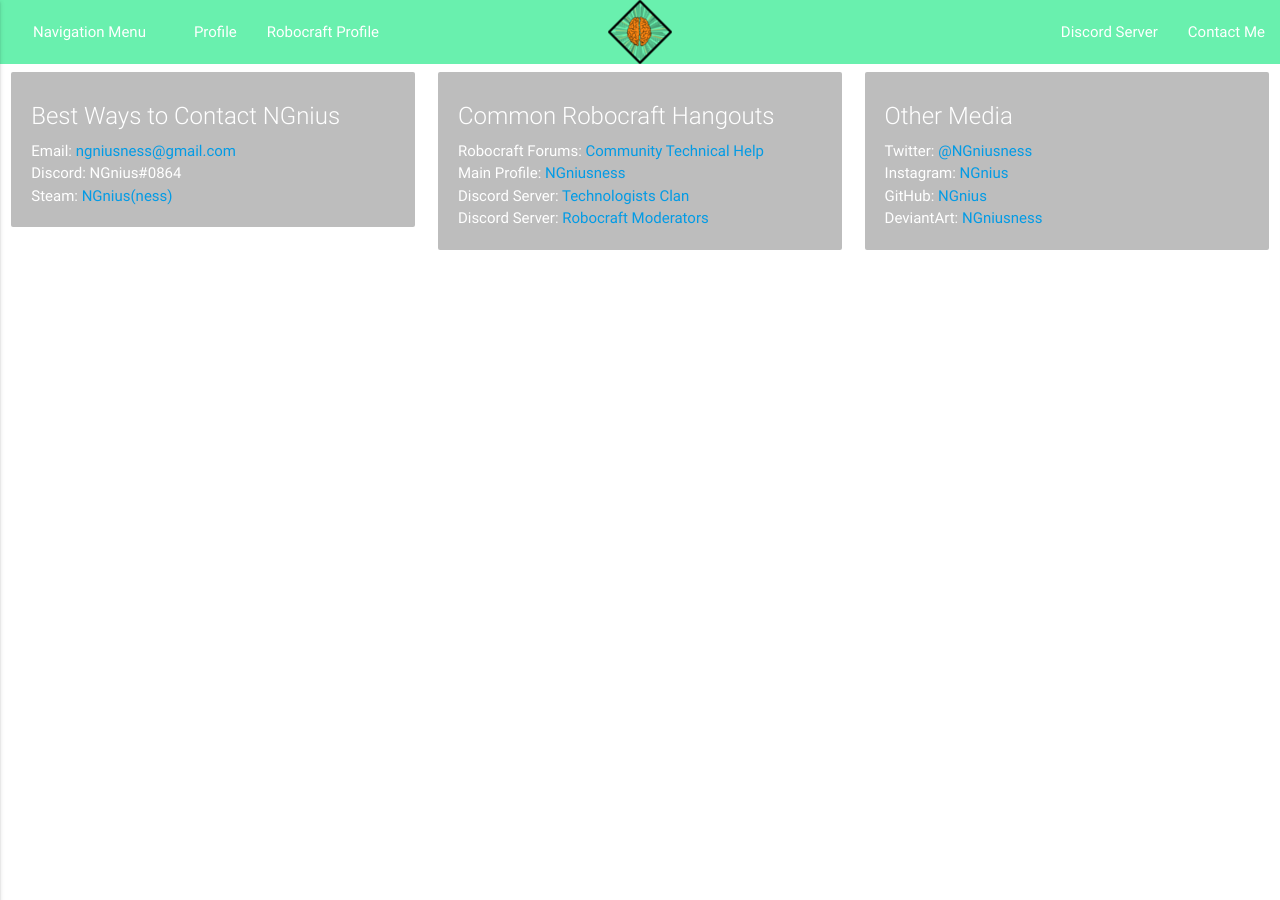
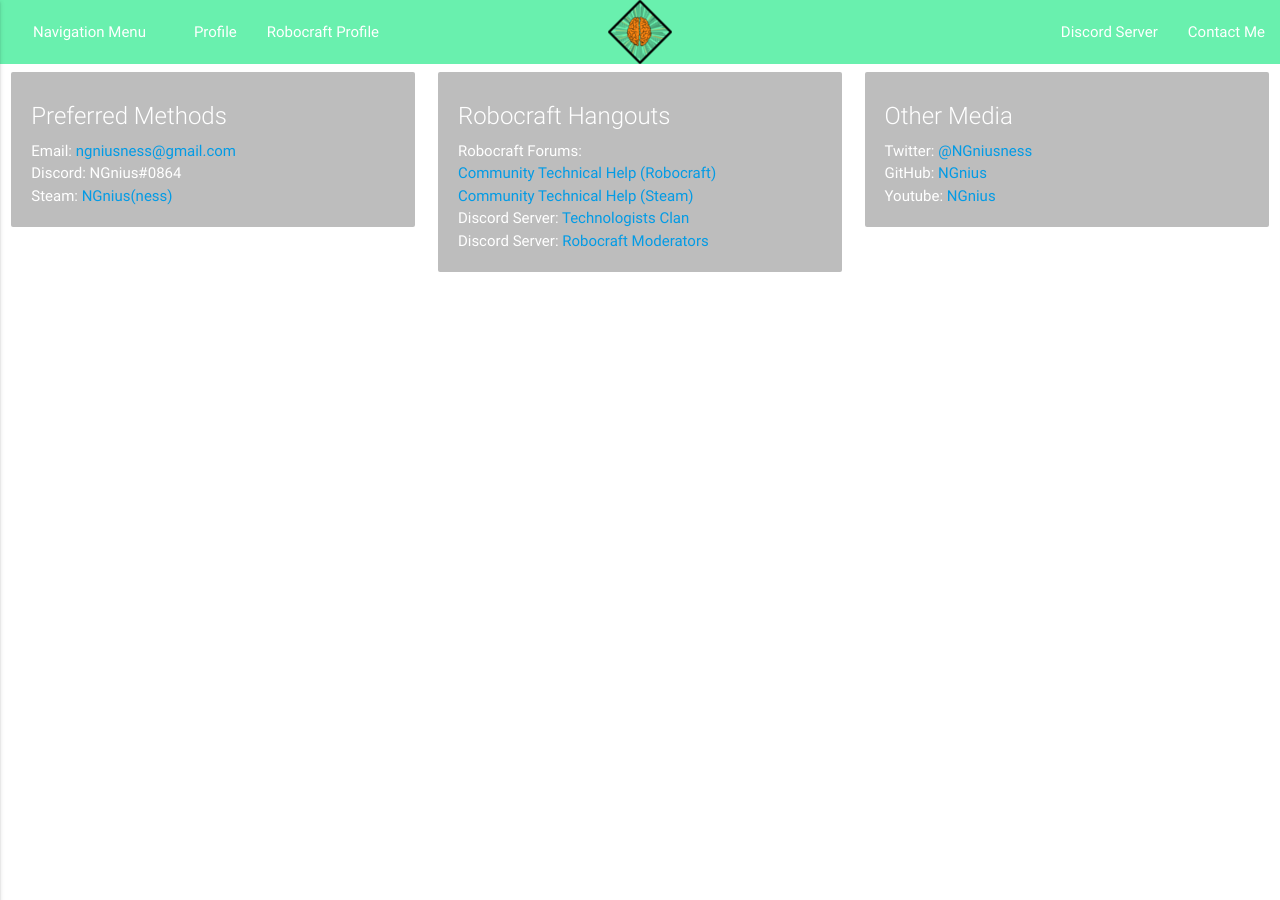
Before and after one commit to NGnius/NGniusSite, a Jekyll site: the page built from pages/ContactInfo.html, in a window 1280 px wide. Built offline with Jekyll 4.4.1, drawn with Linux system fonts in a browser that asks for light colours; nearby versions of some CDN libraries.

Commit message:
Update contact info

```diff
--- a/_includes/contactinfofull.html
+++ b/_includes/contactinfofull.html
@@ -1,33 +1,33 @@
 <div class="row">
-        <div class="col s12 m12 l4">
+        <div class="col s12 m4">
           <div class="card grey lighten-1 z-depth-0">
             <div class="card-content white-text">
-	     <span class="card-title">Best Ways to Contact NGnius</span>
+	     <span class="card-title">Preferred Methods</span>
 <p>Email: <a href="mailto:ngniusness@gmail.com" target="blank">ngniusness@gmail.com</a> <br>
 Discord: NGnius#0864 <br> Steam: <a href="http://steamcommunity.com/id/NGnius" target="blank">NGnius(ness)</a></p>
             </div>
           </div>
         </div>
- <div class="col s12 l4">
+ <div class="col s12 m4">
   <div class="card grey lighten-1 z-depth-0">
    <div class="card-content white-text">
-    <span class="card-title">Common Robocraft Hangouts</span>
-<p>Robocraft Forums: <a href=http://robocraftgame.com/forums/forum/robocraft-discussions/tech-support-bugs-issues-feedback/>Community Technical Help</a><br>
-Main Profile: <a href=http://robocraftgame.com/forums/users/ngniusness/>NGniusness</a><br>
+    <span class="card-title">Robocraft Hangouts</span>
+<p>Robocraft Forums: <br>
+<a href=http://robocraftgame.com/forums/forum/robocraft-discussions/tech-support-bugs-issues-feedback/>Community Technical Help (Robocraft)</a><br>
+<a href=https://steamcommunity.com/app/301520/discussions/5/>Community Technical Help (Steam)</a><br>
 Discord Server: <a href=https://discord.gg/0pQstaiRuPno5wRg>Technologists Clan</a><br>
 Discord Server: <a href=https://discord.gg/cyKTEH6>Robocraft Moderators</a>
 
    </div>
   </div>
  </div>
-<div class="col s12 l4">
+<div class="col s12 m4">
   <div class="card grey lighten-1 z-depth-0">
    <div class="card-content white-text">
     <span class="card-title">Other Media</span>
 <p>Twitter: <a href=https://twitter.com/NGniusness>@NGniusness</a><br>
-Instagram: <a href=https://www.instagram.com/ngnius/>NGnius</a><br>
 GitHub: <a href=https://github.com/NGnius>NGnius</a><br>
-DeviantArt: <a href=http://ngniusness.deviantart.com/>NGniusness</a>
+Youtube: <a href=https://www.youtube.com/channel/UCfom55Z0od2VYS3qwQetkyA>NGnius</a>
 </p>
    </div>
   </div>
```
